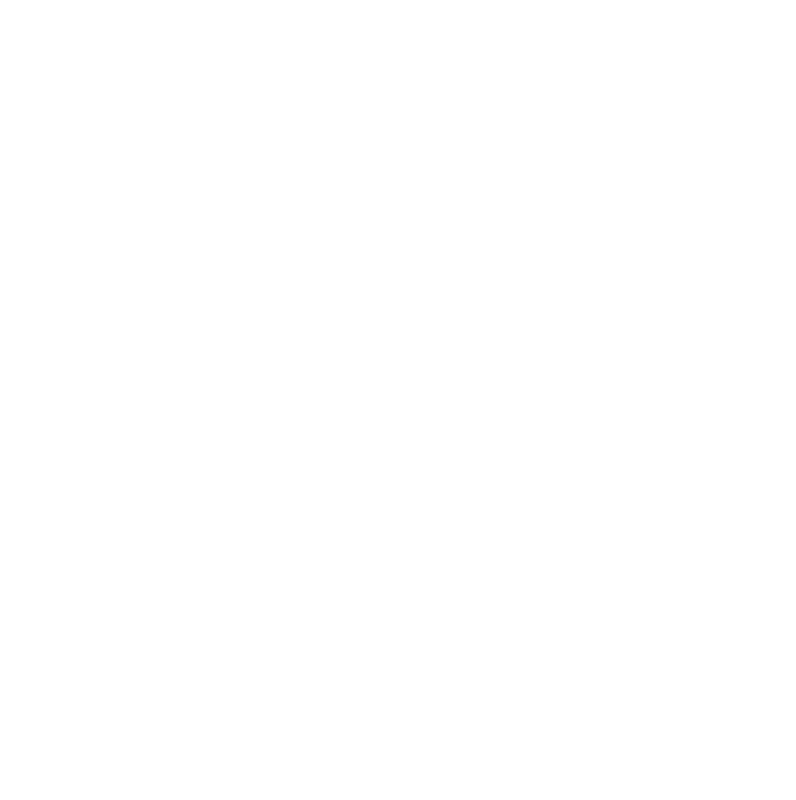
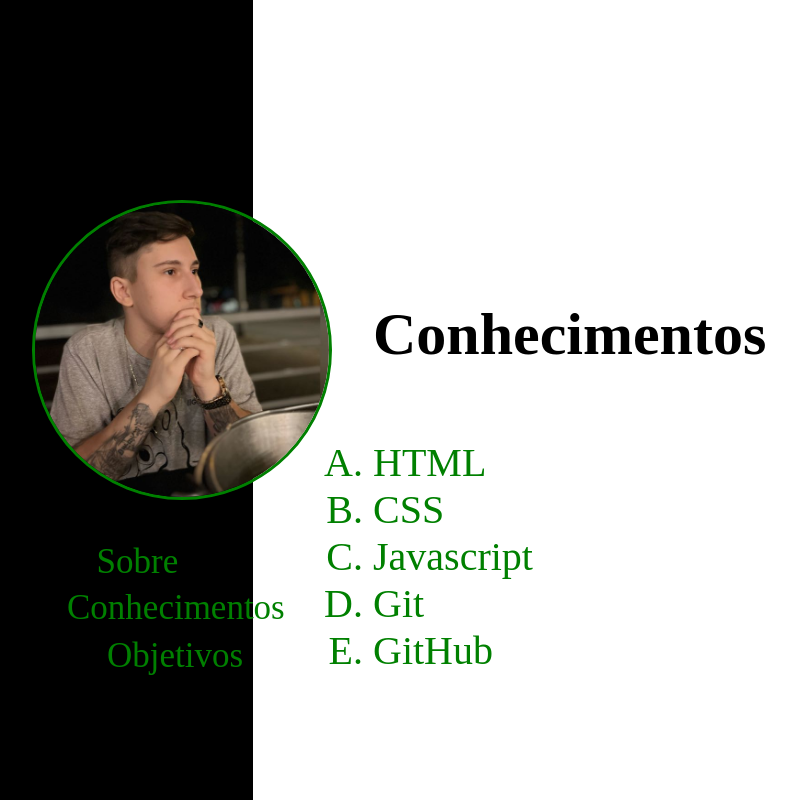
Before and after one commit to Biwimarco/Atividade-final-Front-End, a plain HTML site: page conhecimentos.html in a window 1280 px wide. Shown: the whole page, without its empty margins (3-799 px from the left). Drawn offline with Linux system fonts and the light colour scheme.

Commit message:
página de conhecimentos finalizada

```diff
--- a/conhecimentos.html
+++ b/conhecimentos.html
@@ -0,0 +1,43 @@
+<!DOCTYPE html>
+<html lang="pt-BR">
+    <head>
+        <meta charset="UTF-8">
+        <meta name="viewport" content="width=device-width, initial-scale=1.0">
+        <link rel="stylesheet" href="./styles.css">
+        <title>Sobre</title>
+    </head>
+<body>
+    <main>
+        <div class="container">
+            <div class="bloco1">
+                <section>
+                    <img class="foto" src="./images/perfil.jpg" alt="foto de perfil">
+                </section>
+                <nav>
+                    <div>
+                        <div class="sobre">
+                            <a id="link" href="./Index.html">Sobre</a>
+                        </div>
+                                <div class="conhecimentos">
+                                    <a id="link" href="./conhecimentos.html">Conhecimentos</a>
+                                </div>
+                        <div class="objetivos">
+                            <a id="link" href="./objetivos.html">Objetivos</a>
+                        </div>
+                    </div>
+                </nav>
+            </div>
+            <div class="bloco2">
+                <h1>Conhecimentos</h1>
+                <ol id="lista" type="A">
+                    <li><span class="pontos">HTML</span></li>
+                    <li><span class="pontos">CSS</span></li>
+                    <li><span class="pontos">Javascript</span></li>
+                    <li><span class="pontos">Git</span></li>
+                    <li><span class="pontos">GitHub</span></li>
+                </ol>
+            </div>
+        </div>
+    </main>
+</body>
+</html>
--- a/styles.css
+++ b/styles.css
@@ -84,7 +84,7 @@
 
 #redes-sociais:hover{
   cursor: pointer;
- transform: scale(1.2);
+  transform: scale(1.2);
  transition: 0.2s;
 }
 
@@ -105,3 +105,24 @@
   transform: scale(1.2);
   transition: 0.2s;
 }
+
+#lista {
+  color: green;
+  padding-top: 70px;
+  font-size: 40px;
+}
+
+.pontos:hover {
+  cursor: pointer;
+  color: black;
+}
+
+#lista:hover {
+  transform: scale(1.1);
+  transition: 0.4s;
+}
+
+li:hover {
+  transform: scale(1.1);
+  transition: 0.4s;
+}
```
Also changed, not shown: ordenadas.html (added, +53 -0 lines), Index.html (indentation only).
